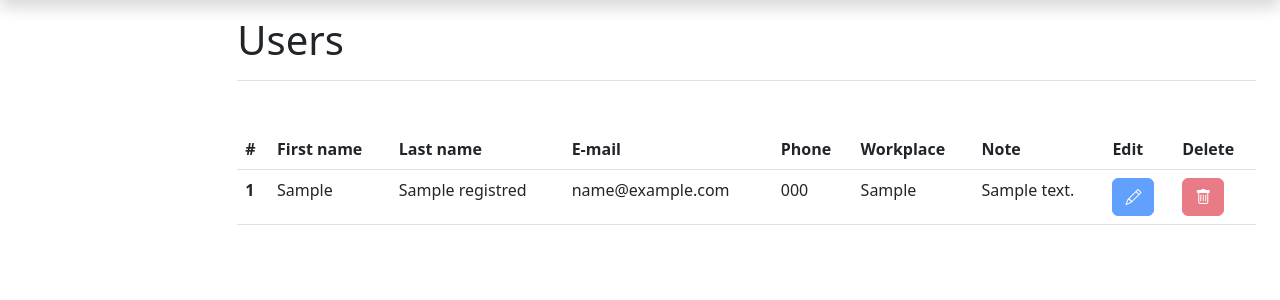
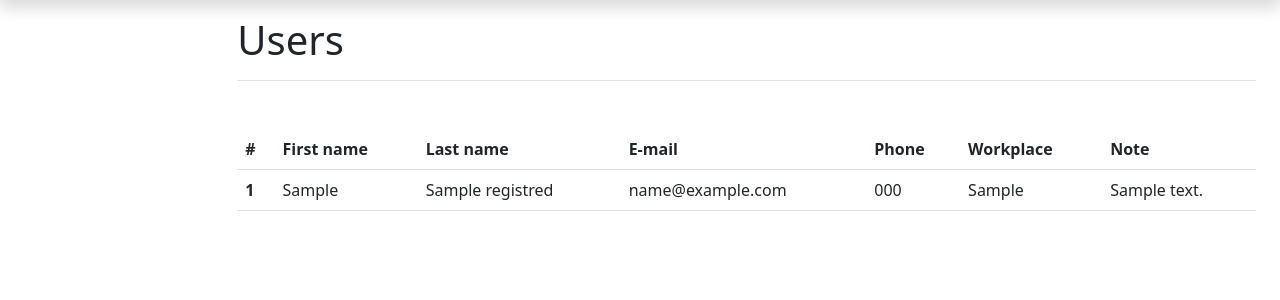
Before and after one commit to JanGregarek/KMI-WEBA-Project, a PHP site: page /users/get in a window 1280 px wide. Shown: the part 40-340 px from the top of the page. Run offline with PHP 8.4, Linux system fonts and the light colour scheme; tables that the repository leaves empty or names only in its code hold one stand-in row (values such as "Sample post").

Commit message:
buttons edit and delete is not visible for not admin users

```diff
--- a/views/users/get.php
+++ b/views/users/get.php
@@ -12,8 +12,10 @@
                     <th>Phone</th>
                     <th>Workplace</th>
                     <th>Note</th>
+                    <?php if ($isAdmin): ?>
                         <th>Edit</th>
                         <th>Delete</th>
+                    <?php endif; ?>
                 </tr>
             </thead>
             <tbody>
@@ -27,20 +29,20 @@
                         <td><?= htmlspecialchars($user['phone']) ?></td>
                         <td><?= htmlspecialchars($user['workplace']) ?></td>
                         <td><?= htmlspecialchars($user['note']) ?></td>
+                        <?php if ($isAdmin): ?>
                             <td>
                                 <button class="btn btn-primary button--edit"
-                                    data-action="users/edit/<?= urlencode($user['email']) ?>"
-                                    <?= $isAdmin ? "" : "disabled" ?>>
+                                        data-action="users/edit/<?= urlencode($user['email']) ?>">
                                 <i class="bi bi-pencil"></i>
                                 </button>
                             </td>
                             <td>
                                 <button class="btn btn-danger button--delete"
-                                    data-action="users/delete/<?= urlencode($user['email']) ?>"
-                                    <?= $isAdmin ? "" : "disabled" ?>>
+                                        data-action="users/delete/<?= urlencode($user['email']) ?>">
                                 <i class="bi bi-trash"></i>
                                 </button>
                             </td>
+                        <?php endif; ?>
                     </tr>
                 <?php endforeach; ?>
             </tbody>
```
Lines whose indentation alone changed are shown as unchanged.
